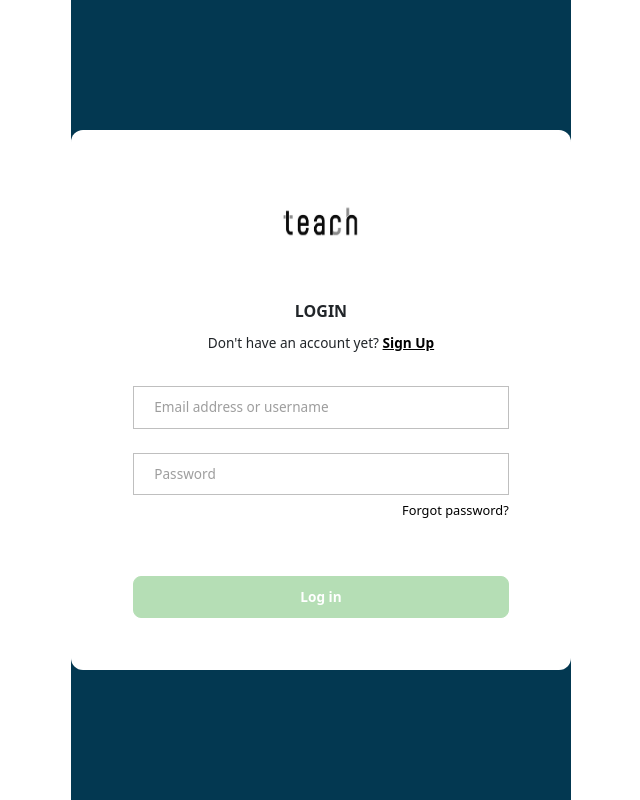
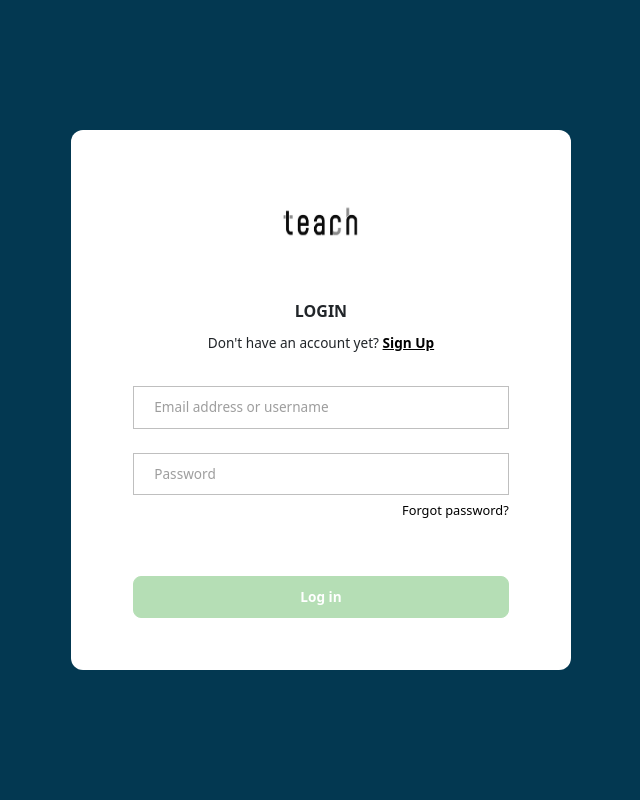
Before and after one commit to darg-personal/teacher-ui-react, a React (Create React App) app: page /login in a window 1280 px wide. Shown: the whole page, without its empty margins (319-959 px from the left). Built offline with nearby package versions, Linux system fonts and the light colour scheme; what mic-recorder-to-mp3, vmsg would draw is missing.

Commit message:
map integratlion changes

```diff
--- a/src/components/map_places/addNewLoacation.js
+++ b/src/components/map_places/addNewLoacation.js
@@ -1,6 +1,6 @@
 import React, { useState } from 'react';
 import axios from 'axios';
-
+import utils from "../../pages/auth/utils";
 
 const AddNewLoacation = () => {
 
@@ -23,7 +23,7 @@ const AddNewLoacation = () => {
 
         await axios({
           method: 'post',
-          url:'http://127.0.0.1:8000/sfapp2/api/place/create/',
+          url:`${utils.getHost()}/sfapp2/api/place/create/`,
           data: formField
         }).then(response=>{
           console.log(response.data);
--- a/src/components/map_places/mixins.js
+++ b/src/components/map_places/mixins.js
@@ -3,6 +3,7 @@ import './mixins.scss'
 import React, { useEffect, useRef, useState } from "react";
 import { GoogleMap, InfoWindow, Marker,DirectionsService,DirectionsRenderer } from "@react-google-maps/api";
 import axios from "axios";
+import utils from "../../pages/auth/utils";
 // import {withGoogleMap,withScriptjs,DirectionsRenderer,} from 'react-google-maps';
 // import AddNewLoacation from './addNewLoacation'
 
@@ -121,7 +122,7 @@ function Map() {
   const getCoordinates = async () => {
     try {
       let coordinates = await axios.get(
-        "http://127.0.0.1:8000/sfapp2/api/places"
+        `${utils.getHost()}/sfapp2/api/places`
       );
       coordinates = coordinates.data;
       console.log(coordinates,'AA GAYE');
--- a/src/components/map_places/mixins.scss
+++ b/src/components/map_places/mixins.scss
@@ -5,13 +5,7 @@ $standard: 10px;
 $card-height: 420px;
 $card-width: 350px;
 
-body {
-  height: 100vh;
-  display: flex;
-  align-items: center;
-  justify-content: center;
-  font-family:Sans-serif;
-}
+
 
 .background {
   position: absolute;
--- a/src/pages/auth/utils.js
+++ b/src/pages/auth/utils.js
@@ -5,7 +5,7 @@ function getHost() {
     var HOST = '';
     if (window.location.origin.includes("localhost")) {
         // HOST = 'http://localhost:8000';
-        HOST = 'http://192.168.29.147:8000';
+        HOST = 'http://192.168.29.147:9000';
         // HOST = 'http://192.168.1.30:8000';
         console.log(HOST);
       }
@@ -35,8 +35,8 @@ function getHost() {
     var WEBSOCKET_HOST = '';
     if (window.location.origin.includes("localhost")) {
         // WEBSOCKET_HOST = 'ws://localhost:8000';
-        WEBSOCKET_HOST = 'ws://localhost:8000';
-        WEBSOCKET_HOST = 'ws://192.168.29.147:8000';
+        // WEBSOCKET_HOST = 'ws://localhost:8000';
+        WEBSOCKET_HOST = 'ws://192.168.29.147:9000';
         // WEBSOCKET_HOST = 'ws://192.168.29.187:8000';
       }
       else{
```
